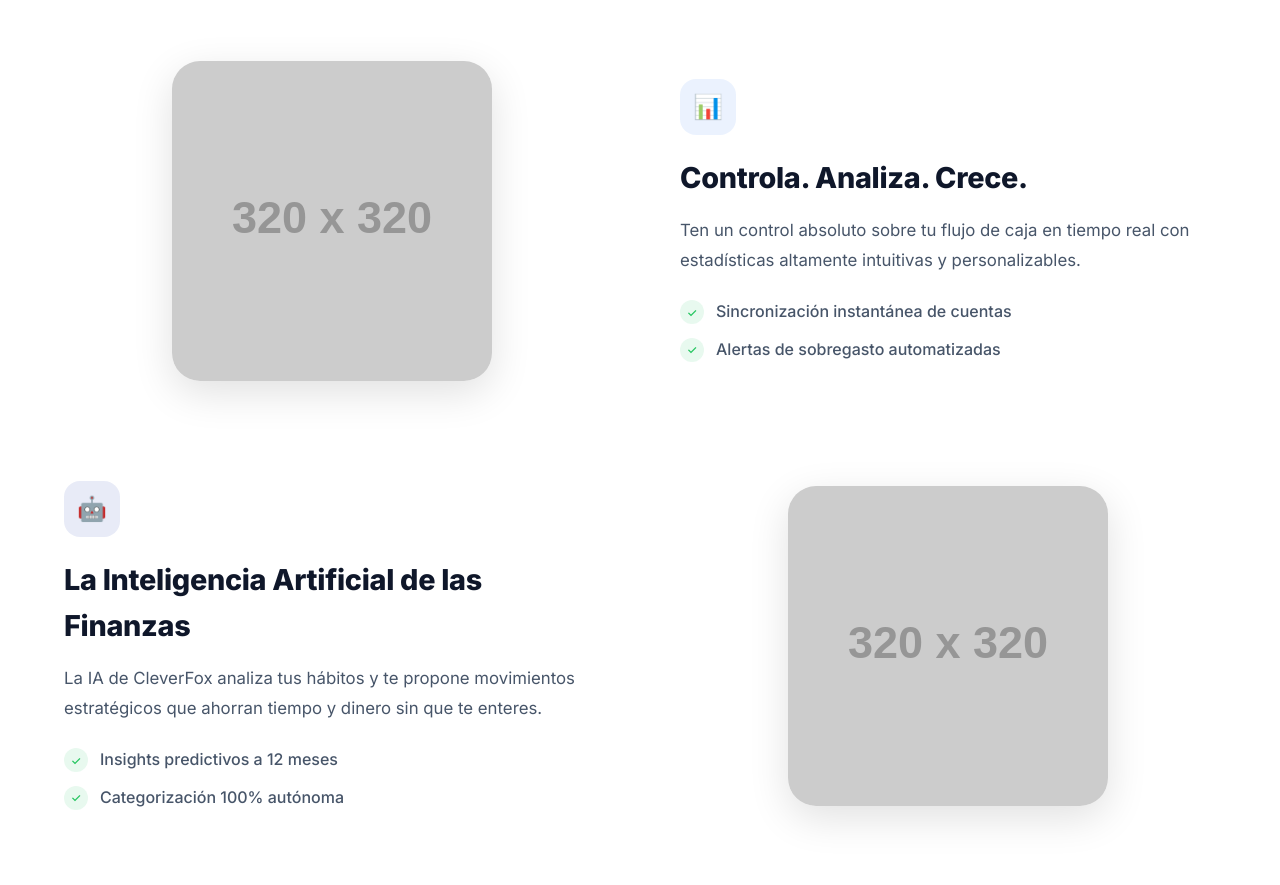
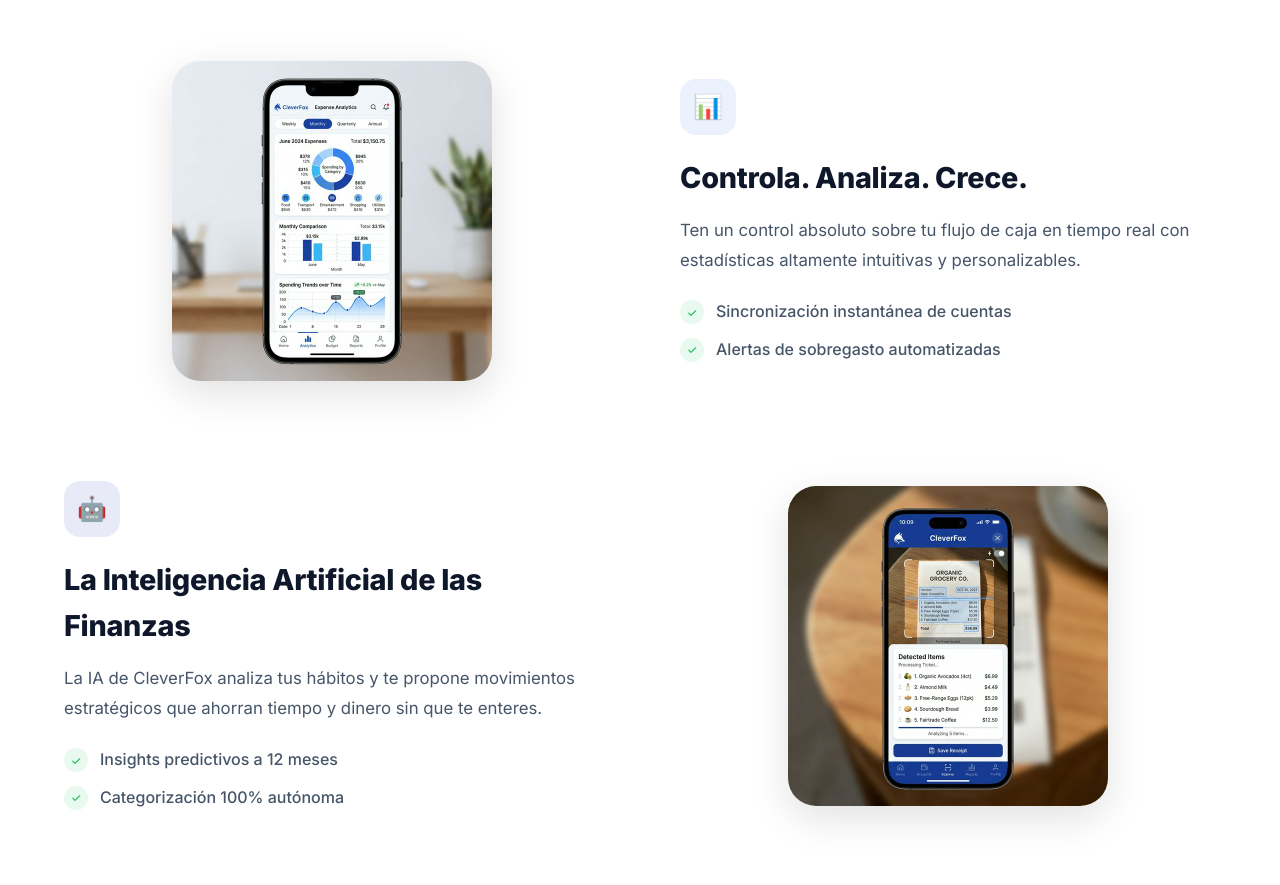
Before and after one commit to Gan177/cleverfox-landing, a website: page public/index.html in a window 1280 px wide. Shown: the part 1087-1972 px from the top of the page. Drawn offline with Linux system fonts and the light colour scheme; placeholder pictures from the web are drawn by us.

Commit message:
Update screenshots in index.html

```diff
--- a/public/index.html
+++ b/public/index.html
@@ -71,7 +71,7 @@
       </div>
 
       <div class="hero-visual">
-        <img src="assets/phone_mockup.webp" alt="CleverFox App Preview" class="phone-mockup" onerror="this.onerror=null; this.src='https://via.placeholder.com/300x600/1E40AF/fff?text=App+Preview';">
+        <img src="assets/dashboard_finance.png" alt="CleverFox Dashboard" class="phone-mockup" onerror="this.onerror=null; this.src='https://via.placeholder.com/300x600/1E40AF/fff?text=App+Preview';">
         <div class="float-element">
           <div class="icon green">💰</div>
           <span>+20% Ahorro Medio</span>
@@ -95,7 +95,7 @@
 
       <div class="feature-row reveal-left">
         <div class="feature-image-wrapper">
-          <img src="assets/feat1.webp" alt="Estadísticas" onerror="this.onerror=null; this.src='https://via.placeholder.com/320x320/38BDF8/fff?text=Graficos';">
+          <img src="assets/analytics_expenses.png" alt="Estadísticas" onerror="this.onerror=null; this.src='https://via.placeholder.com/320x320/38BDF8/fff?text=Graficos';">
         </div>
         <div class="feature-content">
           <div class="feature-icon-box blue">📊</div>
@@ -110,7 +110,7 @@
 
       <div class="feature-row reverse reveal-right">
         <div class="feature-image-wrapper">
-          <img src="assets/feat2.webp" alt="Inversiones" onerror="this.onerror=null; this.src='https://via.placeholder.com/320x320/1E40AF/fff?text=Alertas';">
+          <img src="assets/scan_ticket.png" alt="Inversiones" onerror="this.onerror=null; this.src='https://via.placeholder.com/320x320/1E40AF/fff?text=Alertas';">
         </div>
         <div class="feature-content">
           <div class="feature-icon-box dark-blue">🤖</div>
```
